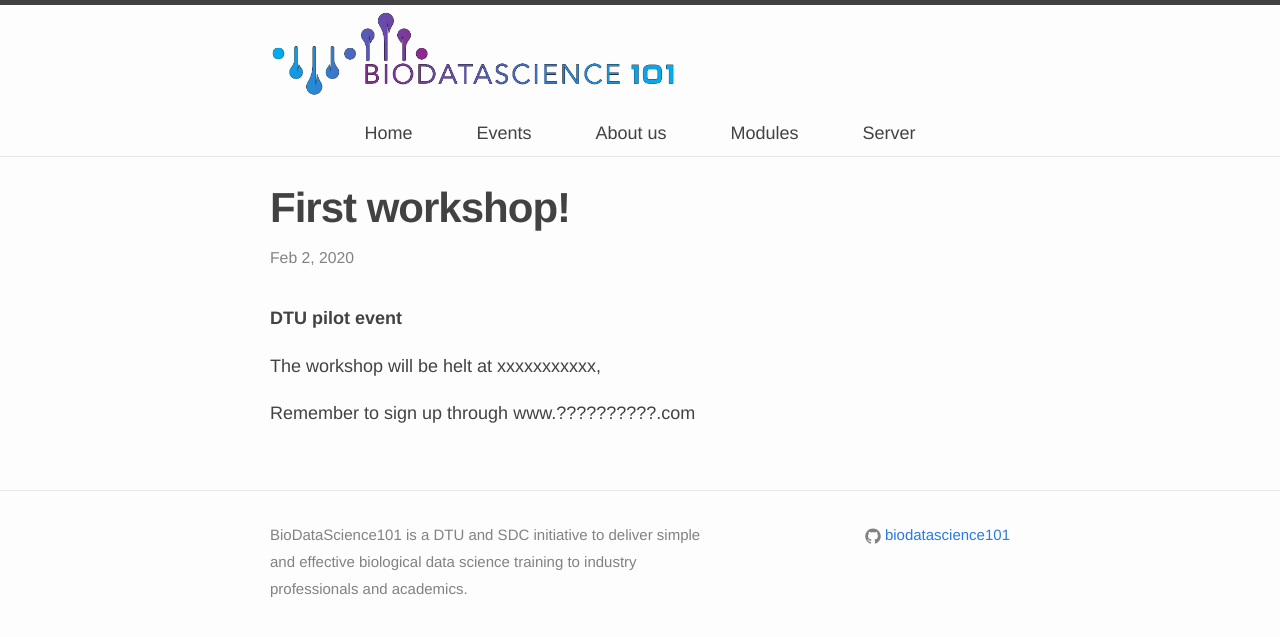
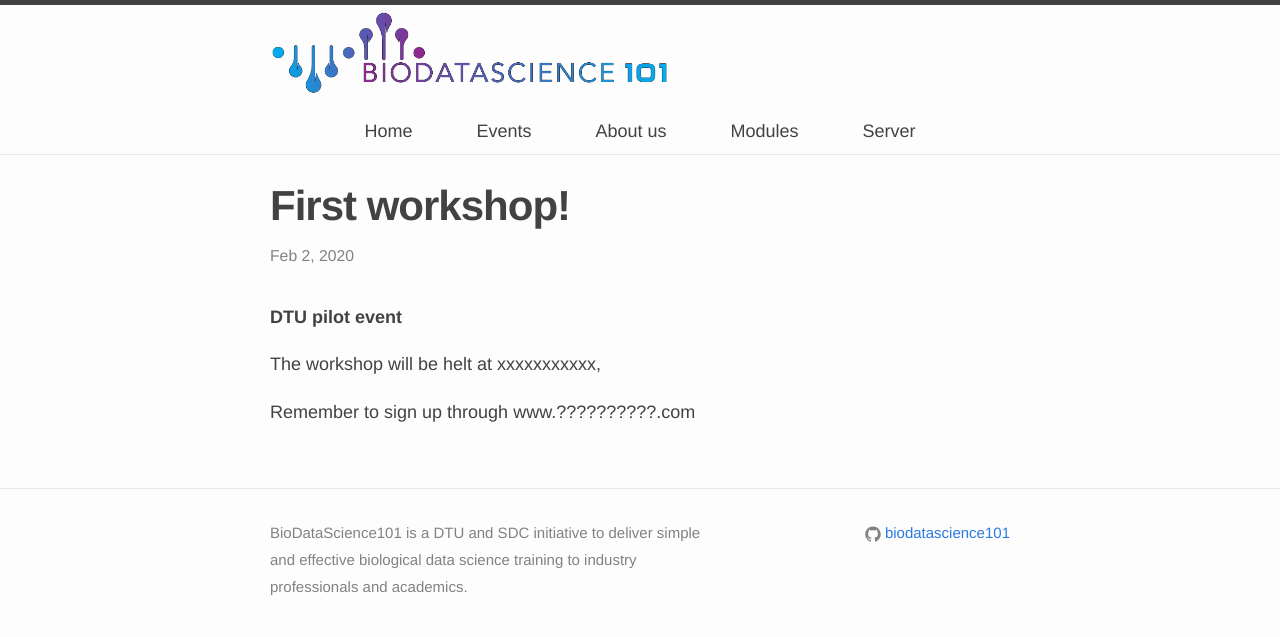
Before and after one commit to biodatascience101/BioDataScience101.github.io, a Jekyll site: the page built from _posts/2020-02-02-first_workshop.markdown, in a window 1280 px wide. Shown: the top 637 px of the page. Built offline with Jekyll 4.4.1, drawn with Linux system fonts in a browser that asks for light colours; nearby versions of some CDN libraries.

Commit message:
Update header.html

```diff
--- a/_includes/header.html
+++ b/_includes/header.html
@@ -1,8 +1,8 @@
 <header class="site-header">
   <div class="wrapper">
 
-    <a href="https://www.biodatascience.io">
-    <img class="float-left" width="55%" src="{{ 'logohoriz.png' | prepend: site.images_dir | prepend: site.baseurl }}" />
+    <a href="https://biodatascience101.github.io/">
+    <img class="float-left" width="54%" src="{{ 'logohoriz.png' | prepend: site.images_dir | prepend: site.baseurl }}" />
     </a>
 
     <!--
```
